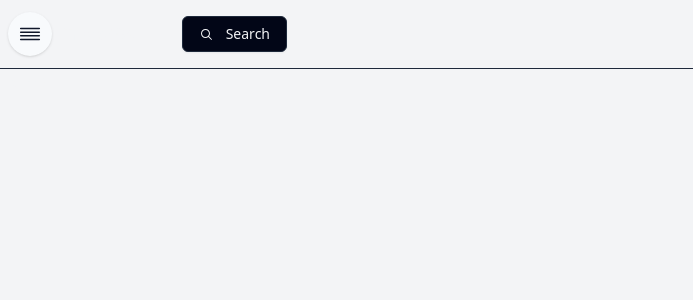
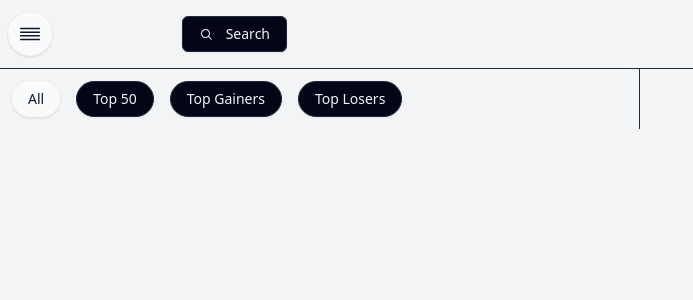
Before and after one commit to Trade404/trade-404-frontend, a React (Vite) app: page / in a window 1280 px wide. Shown: the top 300 px of the page, without its empty margins (0-693 px from the left). Built offline with nearby package versions, Linux system fonts and the light colour scheme.

Commit message:
add: All, Top 50, Top Gainers and Top Losers buttons to Home component

```diff
--- a/src/page/Home/Home.jsx
+++ b/src/page/Home/Home.jsx
@@ -1,8 +1,49 @@
+import { Button } from "@/components/ui/button";
 import React from "react";
 
 const Home = () => {
+
+    const [category, setCategory] = React.useState("all")
+
+    const handleCategory = (value) => {
+        setCategory(value)
+    }
     return (
-        <div>Home</div>
+        <div className="relative">
+
+            <div className="lg:flex">
+                <div className="lg:w-[50%] lg:border-r">
+
+                    <div className="p-3 flex items-center gap-4">
+                        <Button onClick={() => handleCategory("all")}
+                        variant={category === "all" ? "default" : "outline"}
+                        className="rounded-full">
+                        All
+                        </Button>
+
+                        <Button onClick={() => handleCategory("top50")}
+                        variant={category === "top50" ? "default" : "outline"}
+                        className="rounded-full">
+                        Top 50
+                        </Button>
+
+                        <Button onClick={() => handleCategory("topGainers")}
+                        variant={category === "topGainers" ? "default" : "outline"}
+                        className="rounded-full">
+                        Top Gainers
+                        </Button>
+
+                        <Button onClick={() => handleCategory("topLosers")}
+                        variant={category === "topLosers" ? "default" : "outline"}
+                        className="rounded-full">
+                        Top Losers
+                        </Button>
+
+                    </div>
+
+                </div>
+            </div>
+        </div>
     )
 }
 
```
